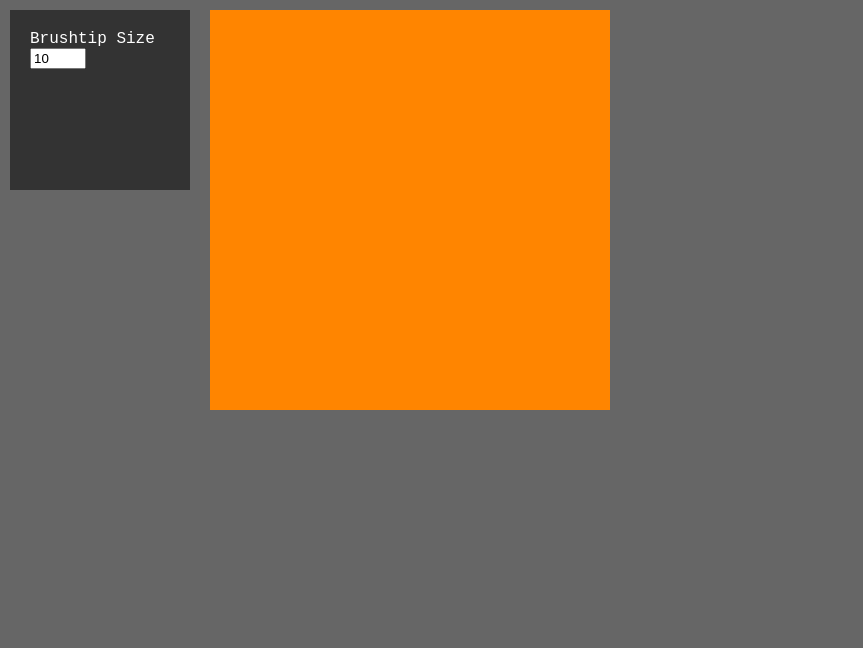
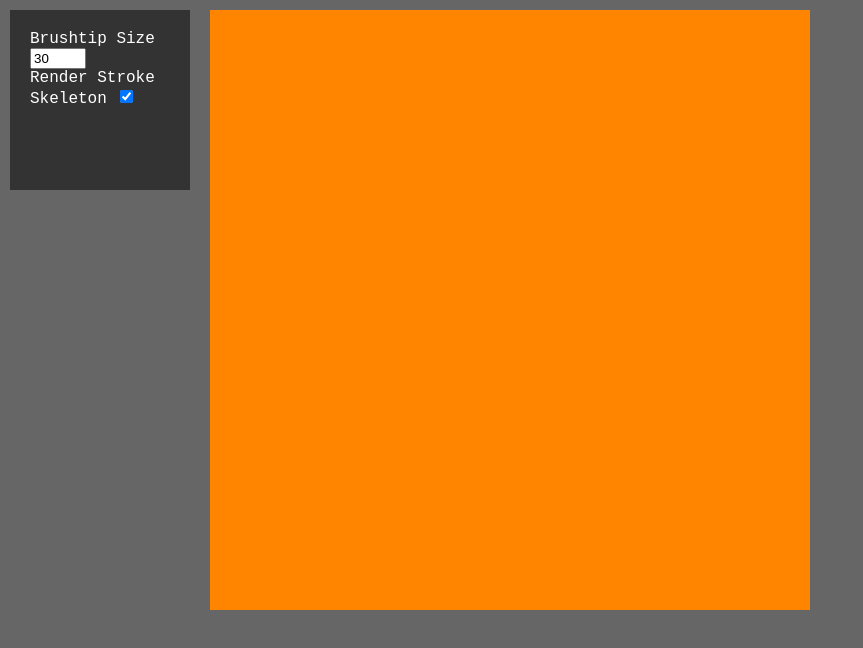
Before and after one commit to Persola/arbitrary_brushstroke, a website built with webpack: page src/index.html in a window 1280 px wide. Shown: the top 648 px of the page, without its empty margins (0-863 px from the left). Built offline with nearby package versions, Linux system fonts and the light colour scheme.

Commit message:
[WIP] abandoned working directory changes

```diff
--- a/src/index.html
+++ b/src/index.html
@@ -13,7 +13,15 @@
           name="brushtipSize"
           min="1"
           max="63"
-          value="10"
+          value="30"
+        >
+        <br />
+        <label for="renderStrokeSkeleton">Render Stroke Skeleton</label>
+        <input
+          type="checkbox"
+          id="renderStrokeSkeleton"
+          name="renderStrokeSkeleton"
+          checked="false"
         >
       </div>
       <div id="paintingWrapper">
--- a/src/index.js
+++ b/src/index.js
@@ -3,7 +3,7 @@ import './style.css';
 import $ from './js/utility/querySelector';
 import coordsWithinPainting from './js/utility/coordsWithinPainting'
 import mouseInPainting from './js/utility/mouseInPainting'
-import settings from './js/state/settings'
+import settings from './js/state/settingsDefaults'
 
 import radiansArithmeticMean from './js/trig/radiansArithmeticMean'
 
@@ -15,8 +15,8 @@ import mapSegmentRectIntoStrokeLayer from './js/render/mapSegmentRectIntoStrokeL
 
 import BRUSH_STATE_DEFAULTS from './js/state/brushStateDefaults'
 
-const PAINTING_WIDTH = 400;
-const PAINTING_HEIGHT = 400;
+const PAINTING_WIDTH = 600;
+const PAINTING_HEIGHT = 600;
 
 const brushState = Object.assign({}, BRUSH_STATE_DEFAULTS);
 
@@ -128,6 +128,9 @@ window.onload = () => {
   initializePainting();
   updateBrushtipSize(); // for cached input values
   $('#brushtipSize').addEventListener('change', updateBrushtipSize, false);
+  $('#renderStrokeSkeleton').addEventListener('change', () => {
+    settings.renderStrokeSkeleton = !settings.renderStrokeSkeleton;
+  }, false);
   $('body').addEventListener('pointerdown', initStroke, true);
   $('body').addEventListener('pointermove', handlePointerMove, true);
   $('body').addEventListener('pointerup', endStroke, true);
--- a/src/js/render/pixelMap.js
+++ b/src/js/render/pixelMap.js
@@ -3,6 +3,6 @@ export default (originalPixel) => {
     originalPixel[1],
     originalPixel[2],
     originalPixel[0],
-    30
+    190
   ];
 };
--- a/src/js/state/settings.js
+++ /dev/null
@@ -1,3 +0,0 @@
-export default {
-  brushtipSize: 1
-};
--- /dev/null
+++ b/src/js/state/settingsDefaults.js
@@ -0,0 +1,4 @@
+export default {
+  brushtipSize: 1,
+  renderStrokeSkeleton: false
+};
```
